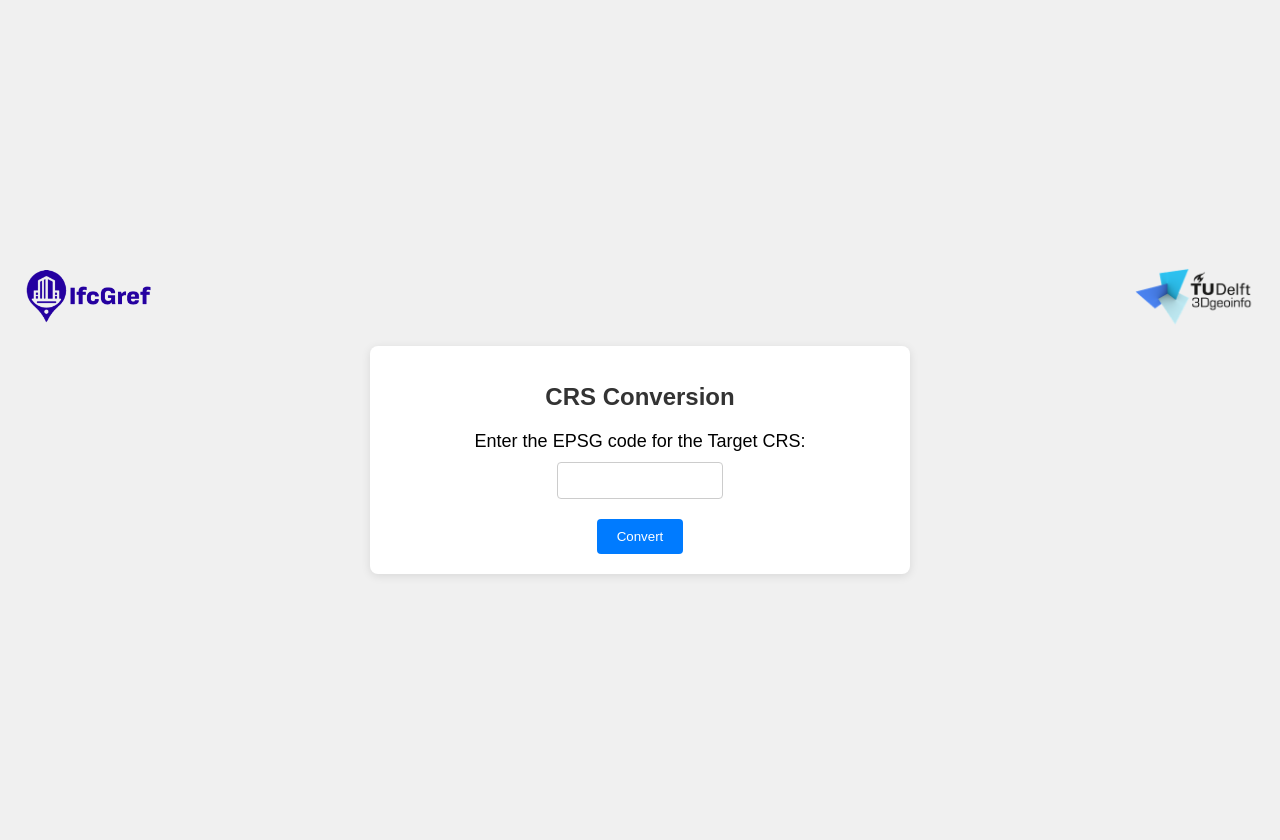
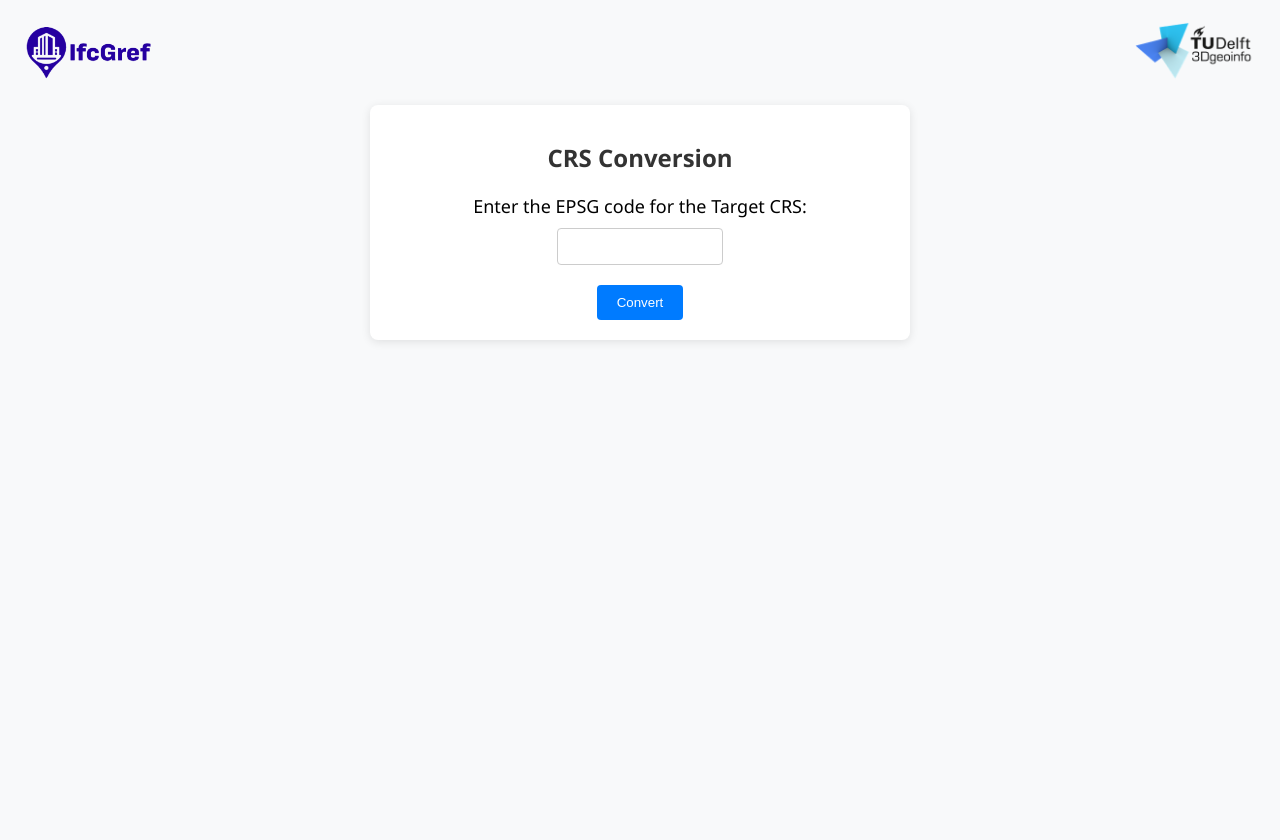
Before and after one commit to tudelft3d/ifcgref, a Flask app: page /convert/1 in a window 1280 px wide. After the commit the page ends 342 px from the top, so only its background shows below. Run offline with Flask 3, Linux system fonts and the light colour scheme.

Commit message:
ui update

```diff
--- a/templates/convert.html
+++ b/templates/convert.html
@@ -6,12 +6,11 @@
     <title>CRS Conversion</title>
     <style>
         body {
-            font-family: Arial, sans-serif;
+            font-family: 'Segoe UI', Tahoma, Geneva, Verdana, sans-serif;
             display: flex;
             justify-content: center;
+            background-color: #f8f9fa;
             align-items: center;
-            height: 100vh;
-            background-color: #f0f0f0;
             margin: 0;
             padding: 20px;
             flex-direction: column;
@@ -106,8 +105,8 @@
 </head>
 <body>
     <div class="header">
-        <img src="{{ url_for('static', filename='images/logo1.png') }}" alt="Logo 1" class="logo">
-        <img src="{{ url_for('static', filename='images/logo2.png') }}" alt="Logo 2" class="logo">
+        <img src="../static/images/logo1.png" alt="Logo 1" class="logo">
+        <a href="https://3d.bk.tudelft.nl/"><img src="../static/images/logo2.png" alt="Logo 2" class="logo"></a>
     </div>
     <div class="container">
         <h1>CRS Conversion</h1>
```
